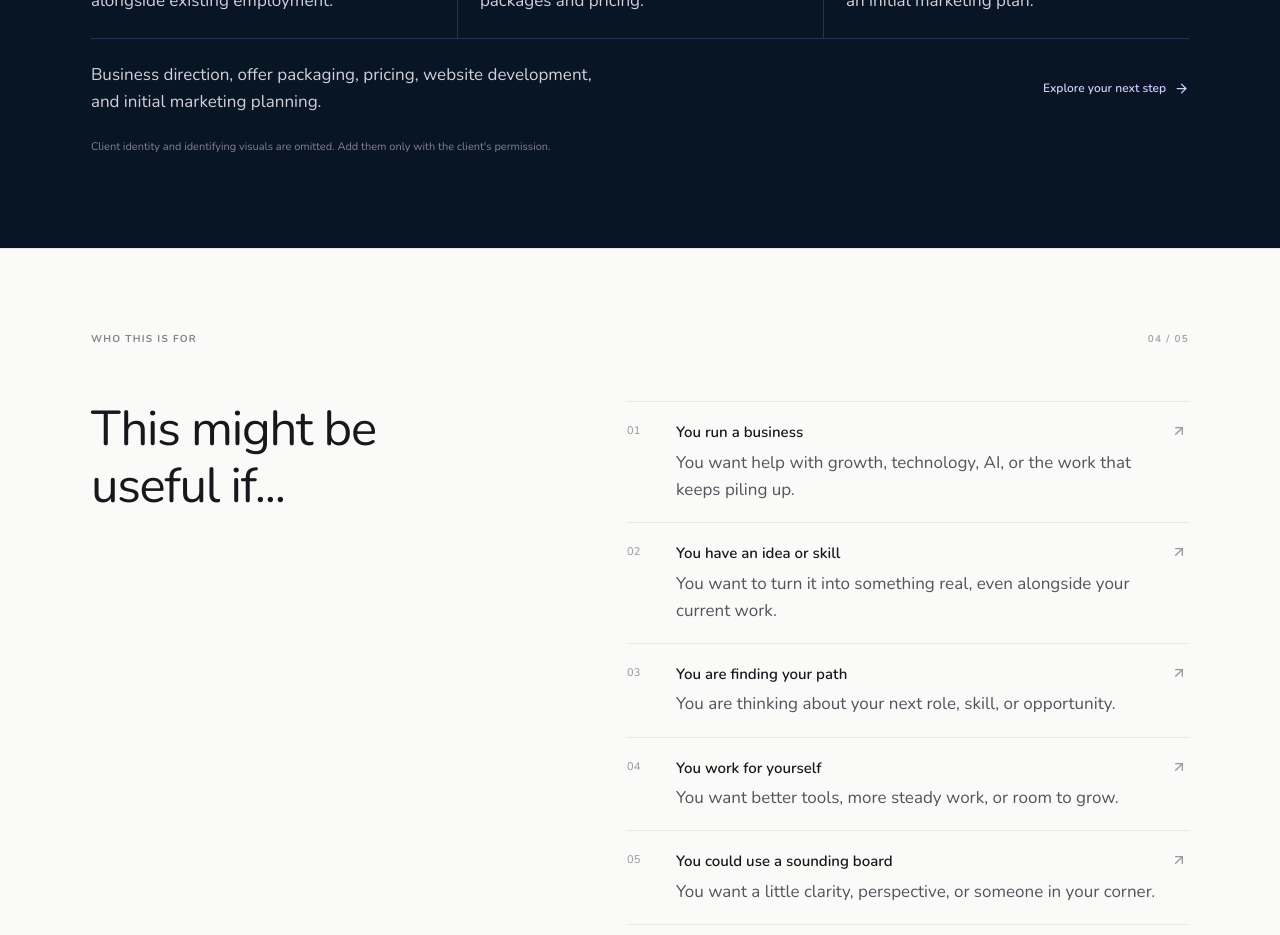
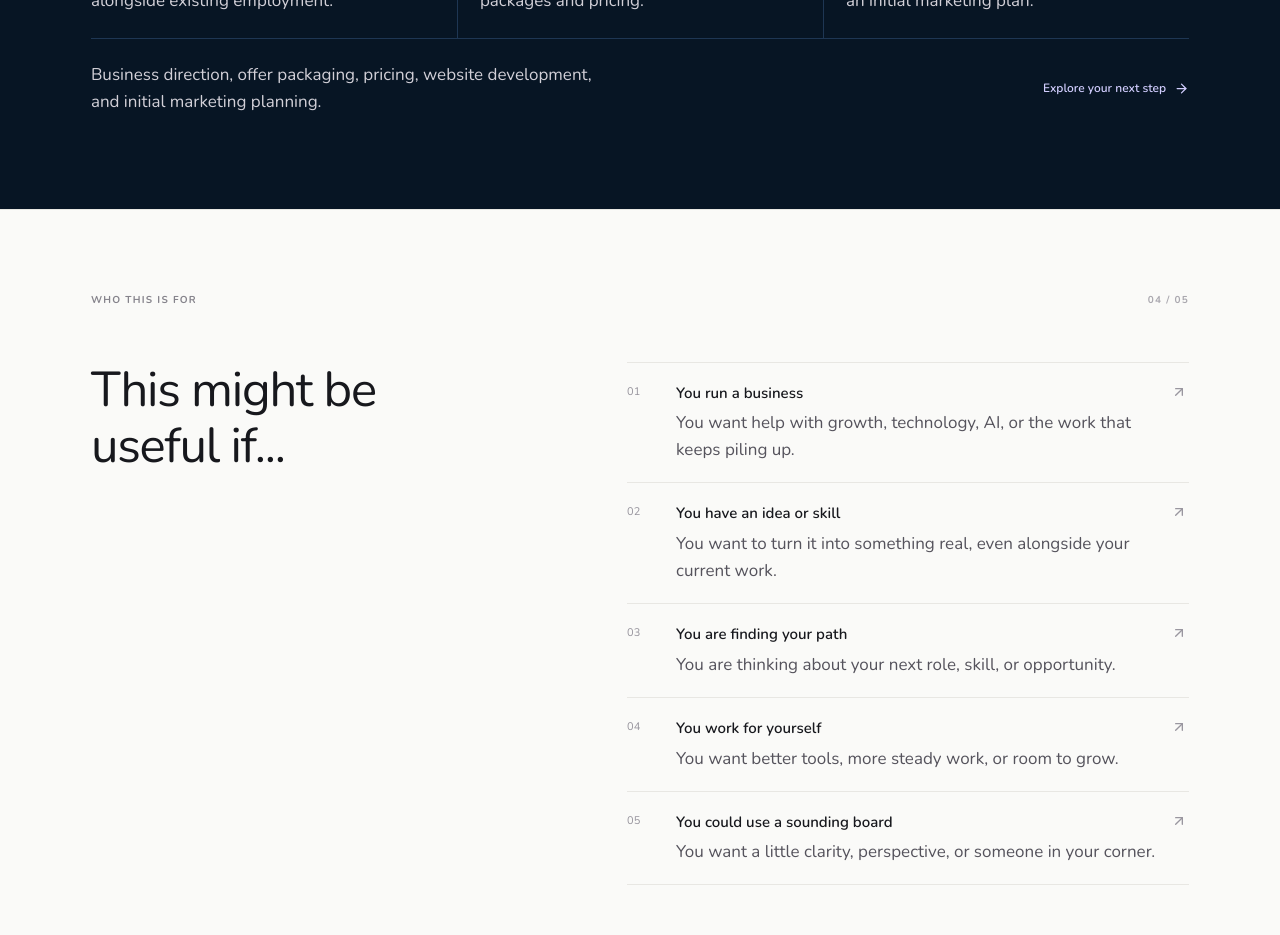
Before and after one commit to gigscode/20ctos, a Next.js app: page / in a window 1280 px wide. Shown: the part 3080-4015 px from the top of the page. Built offline with nearby package versions, Linux system fonts and the light colour scheme.

Commit message:
removed content unecessary

```diff
--- a/components/case-study-section.tsx
+++ b/components/case-study-section.tsx
@@ -42,7 +42,6 @@ export default function CaseStudySection() {
         <p>Business direction, offer packaging, pricing, website development, and initial marketing planning.</p>
         <a href="#conversation">Explore your next step <ArrowRight size={15} aria-hidden="true" /></a>
       </div>
-      <p className="case-study-disclosure">Client identity and identifying visuals are omitted. Add them only with the client&apos;s permission.</p>
     </section>
   )
 }
```
